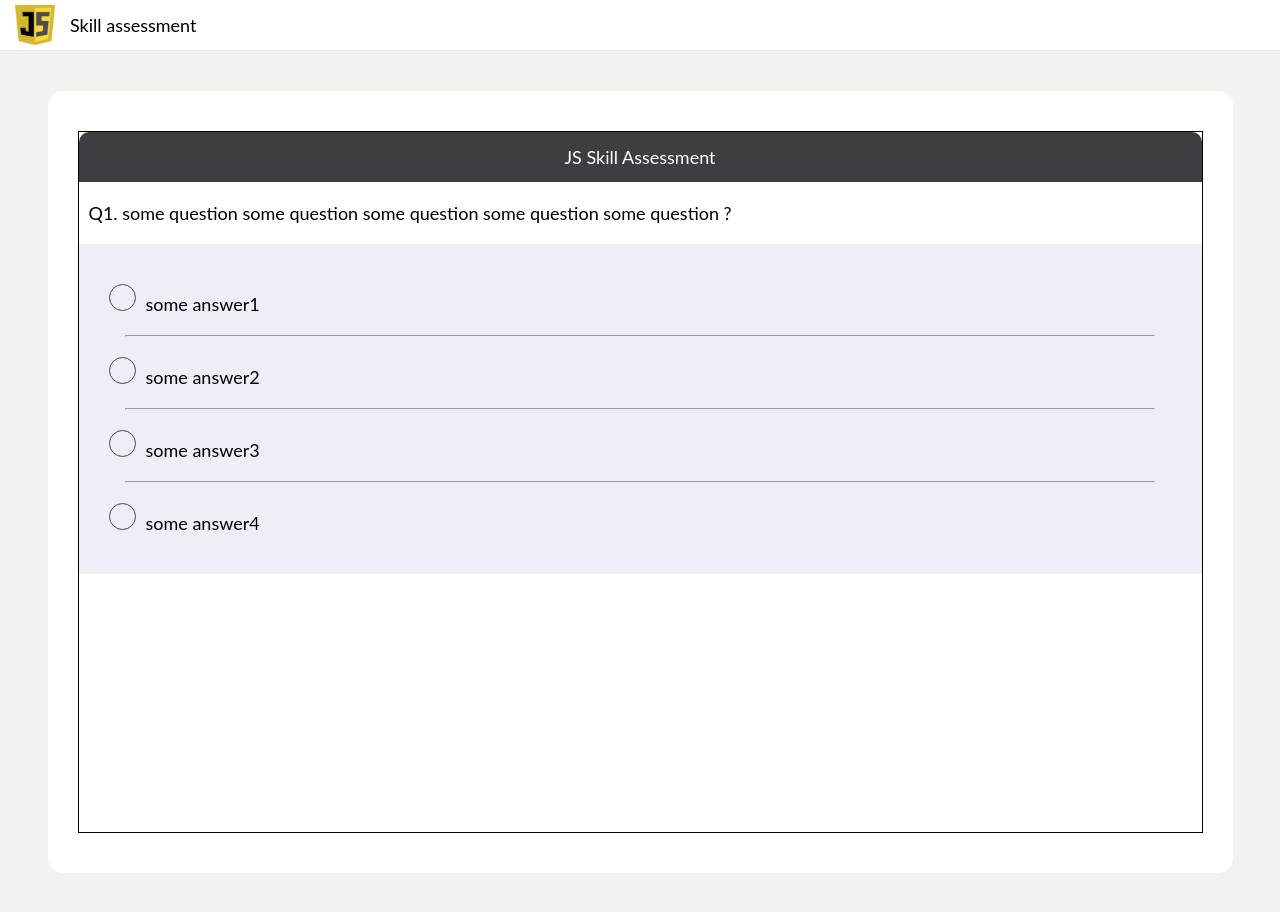
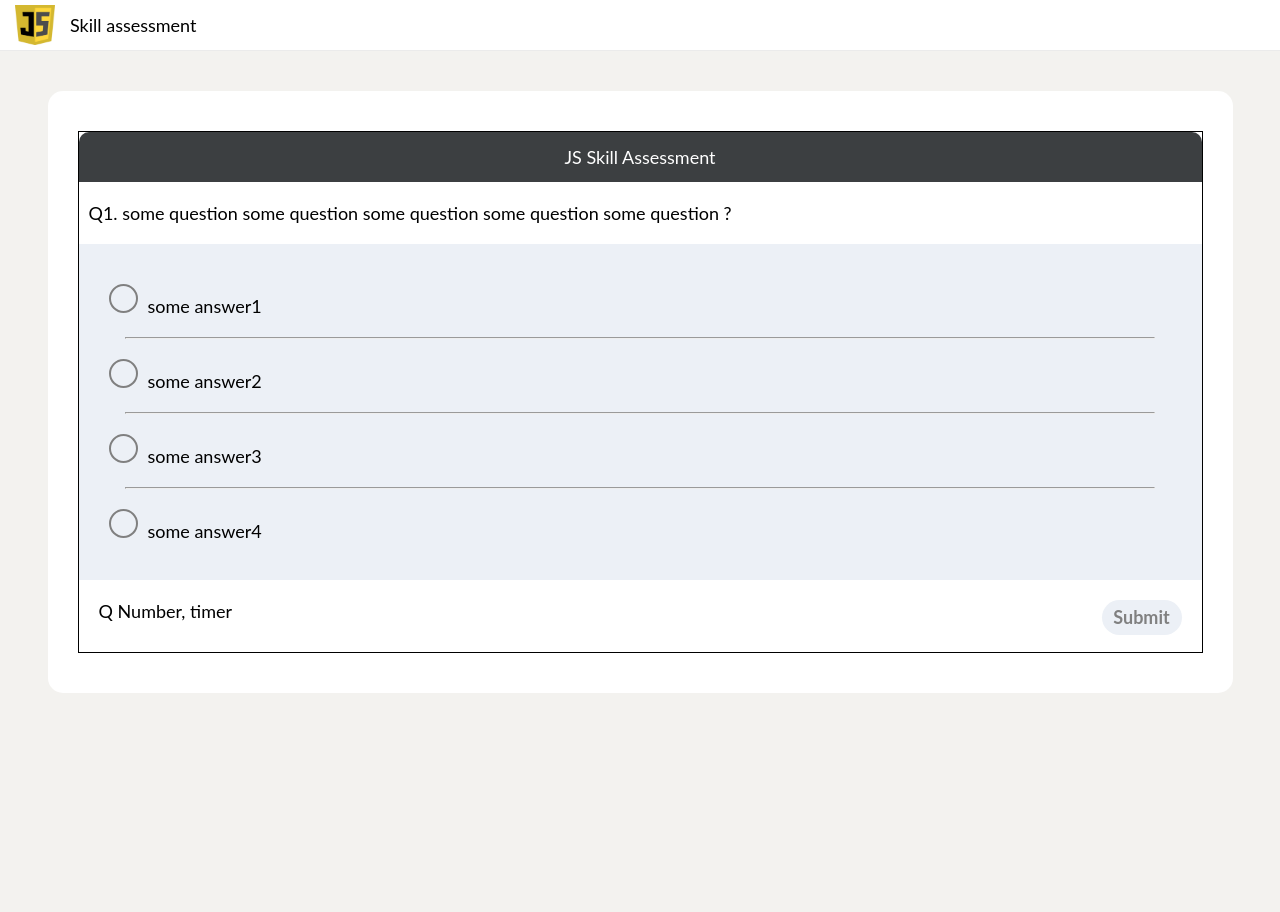
Before and after one commit to Anti-RakPro/Skill_Assessments, a React (Create React App) app: page /test in a window 1280 px wide. After the commit the page ends 800 px from the top, so only its background shows below. Built offline with nearby package versions, Linux system fonts and the light colour scheme; no server answers; the HTML template or start-up script is replaced by a standard one.

Commit message:
adding footer

```diff
--- a/src/UI/Button.js
+++ b/src/UI/Button.js
@@ -1,6 +1,11 @@
+import styles from "./Button.module.css";
 
-function Button(){
+function Button(props){
 
+
+    return(
+        <button className={styles.customBtn}>{props.children}</button>
+    )
 }
 
 export default Button
--- /dev/null
+++ b/src/UI/Button.module.css
@@ -0,0 +1,11 @@
+.customBtn{
+    min-height: 35px;
+    min-width: 80px;
+    padding: 0 10px;
+    border-radius: 20px;
+    background-color: #ecf0f6;
+    font-weight: 700;
+    color: gray;
+    border: unset;
+
+}
--- a/src/UI/Checkbox.js
+++ b/src/UI/Checkbox.js
@@ -3,7 +3,7 @@ import classes from './Checkbox.module.css'
 
 
 function Checkbox ({obj, onChange}){
-console.log(obj)
+// console.log(obj)
 
     const clas = `${classes.checkbox}
     ${obj.showGray === true && classes.showGray}
@@ -12,11 +12,7 @@ console.log(obj)
 
     debugger
     return (
-        <React.Fragment>
             <div className={clas} onClick={onChange} />
-
-        </React.Fragment>
-
     )
 
 }
--- a/src/UI/Checkbox.module.css
+++ b/src/UI/Checkbox.module.css
@@ -2,21 +2,25 @@
     display: inline-block ;
     height: 25px;
     width: 25px;
-    border: 1px solid #45494A;
+    border: 2px solid gray;
     border-radius: 50%;
     margin: 0 10px;
 }
 
 .showGray{
-    background-color: gray;
-    border: 1px solid gray;
+    height: 12px;
+    width: 12px;
+    border: 8px solid gray;
 }
 
 .showGreen{
-
-    border: 1px solid green;
+    height: 12px;
+    width: 12px;
+    border: 8px solid green;
 }
 
 .showRed{
-    border: 1px solid red;
+    height: 12px;
+    width: 12px;
+    border: 8px solid red;
 }
--- /dev/null
+++ b/src/components/Tests/TestFooter.js
@@ -0,0 +1,16 @@
+import styles from './TestFooter.module.css'
+import Button from "../../UI/Button";
+
+function TestFooter(){
+
+    return(
+    <div className = {styles.testFooterMain} >
+        <div>Q Number, timer</div>
+        <div>
+
+            <Button>Submit</Button>
+        </div>
+    </div>
+    )}
+
+export default TestFooter
--- /dev/null
+++ b/src/components/Tests/TestFooter.module.css
@@ -0,0 +1,22 @@
+.testFooterMain {
+
+    position: absolute;
+    bottom: 0;
+    left: 0;
+    height: 10%;
+    max-width: 100%;
+    min-width: calc(100% - 40px);
+    margin: 0 auto;
+    padding: 0 20px;
+    display: flex;
+    justify-content: space-between;
+    background-color: #fff;
+    padding-top: 20px;
+    /*border: 1px solid red;*/
+}
+
+.testFooterMain:after {
+    height: 10%;
+    width: 100%;
+    border: 5px solid black;
+}
--- a/src/components/Tests/Tests.js
+++ b/src/components/Tests/Tests.js
@@ -2,6 +2,7 @@ import styles from './Tests.module.css'
 import FetchTest from "../../TestProvider/FetchTest";
 import {useState, useEffect, useReducer} from "react";
 import Checkbox from "../../UI/Checkbox";
+import TestFooter from "./TestFooter";
 
 
 
@@ -14,7 +15,7 @@ let allQuestions = ''
 
 // this fun transforms huge json str go obj, for later use
 function reformatToArr(str) {
-    // console.log(str)
+    console.log(str)
 
 
     const arr = str.replace(/[\r\n]/gm, '').split('####').slice(1).map(str => {
@@ -122,22 +123,22 @@ function postCurrentAnswer(state, action){
 
     if (action.type === 'check0'){
         const result = [{...defaultObj, chosen: true, showGray: true} , defaultObj, defaultObj, defaultObj]
-        console.log('check0',result)
+        // console.log('check0',result)
         return result
     }
     if (action.type === 'check1'){
         const result =[defaultObj, {...defaultObj, chosen: true,showGray: true}, defaultObj, defaultObj]
-        console.log('check1',result)
+        // console.log('check1',result)
         return result
     }
     if (action.type === 'check2'){
         const result =[defaultObj, defaultObj, {...defaultObj, chosen: true,showGray: true}, defaultObj]
-        console.log('check2',result)
+        // console.log('check2',result)
         return result
     }
     if (action.type === 'check3'){
         const result =[defaultObj, defaultObj, defaultObj, {...defaultObj, chosen: true,showGray: true}]
-        console.log('check3',result)
+        // console.log('check3',result)
         return result
     }
 
@@ -159,7 +160,7 @@ function Tests() {
 
 
     function postReducer(state, action) {
-        if (action.type === 'NEXT QUESTION') {
+        if (action.type === 'START') {
             return allTests[0]
         }
         if (action.type === 'ADD') {
@@ -177,7 +178,7 @@ function Tests() {
 
             const fifteenQuestions = arr.slice(0, 15)
             setAllTests(fifteenQuestions)
-            setTest({type: 'NEXT QUESTION'})
+            setTest({type: 'START'})
             // console.log('fifteenQuestions',fifteenQuestions)
 
             return arr.slice(0, 15)
@@ -223,6 +224,7 @@ function Tests() {
                 <SeparateLine/>
                 <div className={styles['test-answer']}><Checkbox obj={currentAnswer[3]} onChange={()=>{setCurrentAnswer({type: 'check3'})}} />{test.answers[3].answer}</div>
             </div>
+        <TestFooter  />
 
         </div>
     )
--- a/src/components/Tests/Tests.module.css
+++ b/src/components/Tests/Tests.module.css
@@ -1,6 +1,7 @@
 .main {
+    position: relative;
 
-    height: 700px;
+
 }
 
 .test-title {
@@ -22,6 +23,7 @@
 .test-answers{
     background-color: #ecf0f6;
     padding: 20px;
+    padding-bottom: 8%;
 }
 
 .test-answer{
```
